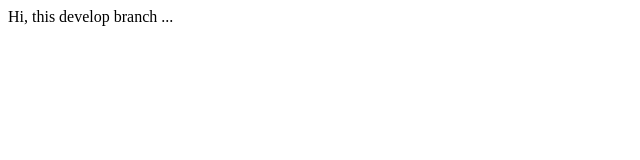
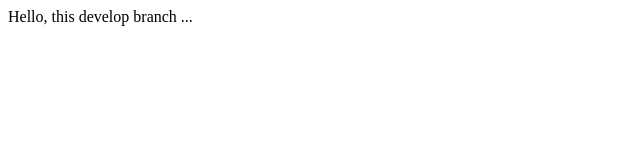
Before and after one commit to CoderRitwikG/JenkinsAssignment, a plain HTML site: page index.html in a window 1280 px wide. Shown: the full height of the page, 0-640 px from the left. Drawn offline with Linux system fonts and the light colour scheme.

Commit message:
Update index.html

```diff
--- a/index.html
+++ b/index.html
@@ -1,5 +1,5 @@
 <html>
         <body>
-                Hi, this develop branch ...
+                Hello, this develop branch  ...
         </body>
 </html>
```
